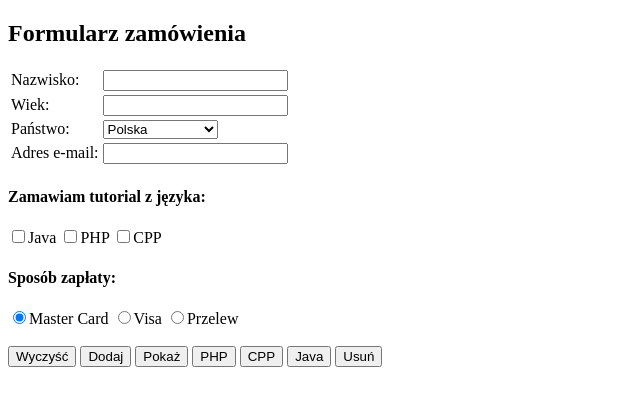
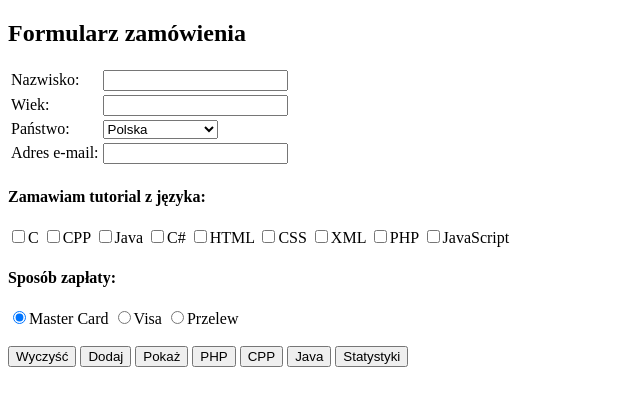
Before and after one commit to wanderCodeV/Pollub, a PHP site: page / in a window 1280 px wide. Shown: the top 406 px of the page, without its empty margins (0-640 px from the left). Run offline with PHP 8.4, Linux system fonts and the light colour scheme.

Commit message:
Update checkbocks options

```diff
--- a/ThirdYear/AplikacjeInternetowe/lab6/index.php
+++ b/ThirdYear/AplikacjeInternetowe/lab6/index.php
@@ -36,9 +36,12 @@
         </table>
 
         <h4>Zamawiam tutorial z języka:</h4>
-        <input type="checkbox" name="jezyki[]" value="Java">Java
-        <input type="checkbox" name="jezyki[]" value="PHP">PHP
-        <input type="checkbox" name="jezyki[]" value="CPP">CPP
+        <?php
+        $jezyki = ["C", "CPP", "Java", "C#", "HTML", "CSS", "XML", "PHP", "JavaScript"];
+        foreach ($jezyki as $jezyk) {
+            echo '<input type="checkbox" name="jezyki[]" value="' . $jezyk . '" />' . $jezyk . ' ';
+        }
+        ?>
 
         <h4>Sposób zapłaty:</h4>
         <input type="radio" name="zaplata" value="Master Card" checked>Master Card
@@ -52,14 +55,16 @@
         <input type="submit" name="submit" value="PHP">
         <input type="submit" name="submit" value="CPP">
         <input type="submit" name="submit" value="Java">
-        <input type="submit" name="submit" value="Usuń">
+        <input type="submit" name="submit" value="Statystyki">
     </form>
 
     <?php
     include_once("funkcje.php");
+
     include_once "klasy/BazaPDO.php";
-
     $bd = new BazaPDO("mysql:host=localhost;dbname=klienci", "root", "");
+    // include_once "klasy/Baza.php";
+    // $bd = new Baza("localhost", "root", "", "klienci");
 
     if (filter_input(INPUT_POST, "submit")) {
         $akcja = filter_input(INPUT_POST, "submit");
@@ -77,13 +82,12 @@
                 echo $bd->select("SELECT Nazwisko, Zamowienie FROM klienci WHERE Zamowienie REGEXP 'CPP'", ["Nazwisko", "Zamowienie"]);
                 break;
             case "Java":
-                echo $bd->select("SELECT Nazwisko, Zamowienie FROM klienci WHERE Zamowienie REGEXP 'Java'", ["Nazwisko", "Zamowienie"]);
+                echo $bd->select("SELECT Nazwisko, Zamowienie FROM klienci WHERE Zamowienie REGEXP '(^|,)Java(,|$)'", ["Nazwisko", "Zamowienie"]);
                 break;
-            case "Usuń":
-                $nazw = filter_input(INPUT_POST, 'nazw', FILTER_SANITIZE_FULL_SPECIAL_CHARS);
-                if ($nazw) {
-                    $bd->delete("DELETE FROM klienci WHERE Nazwisko='$nazw'");
-                }
+            case "Statystyki":
+                echo "Liczba klientów: " . $bd->select("SELECT COUNT(*) AS ile FROM klienci", ["ile"]);
+                echo "Liczba klientów w wieku < 18 lat: " . $bd->select("SELECT COUNT(*) AS ile FROM klienci WHERE Wiek < 18", ["ile"]);
+                echo "Liczba klientów w wieku >= 50 lat: " . $bd->select("SELECT COUNT(*) AS ile FROM klienci WHERE Wiek >= 50", ["ile"]);
                 break;
         }
     }
```
